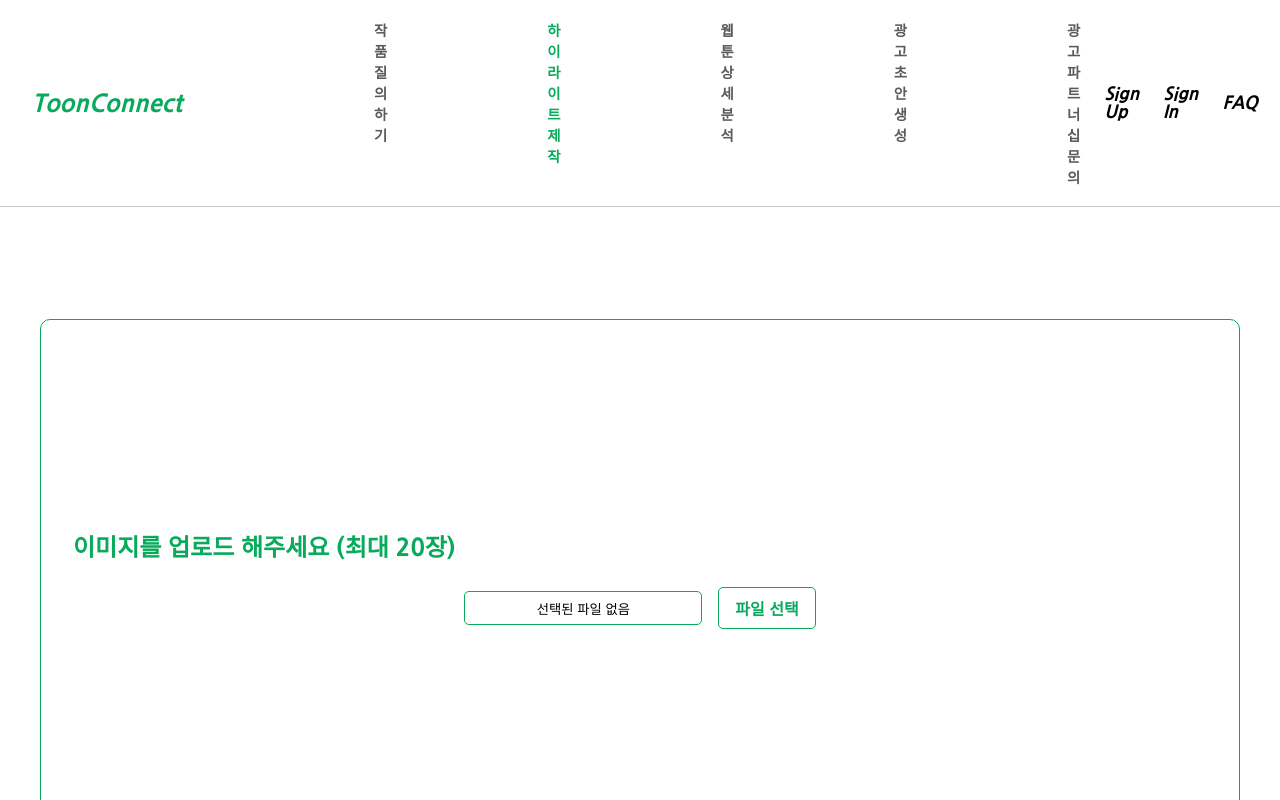
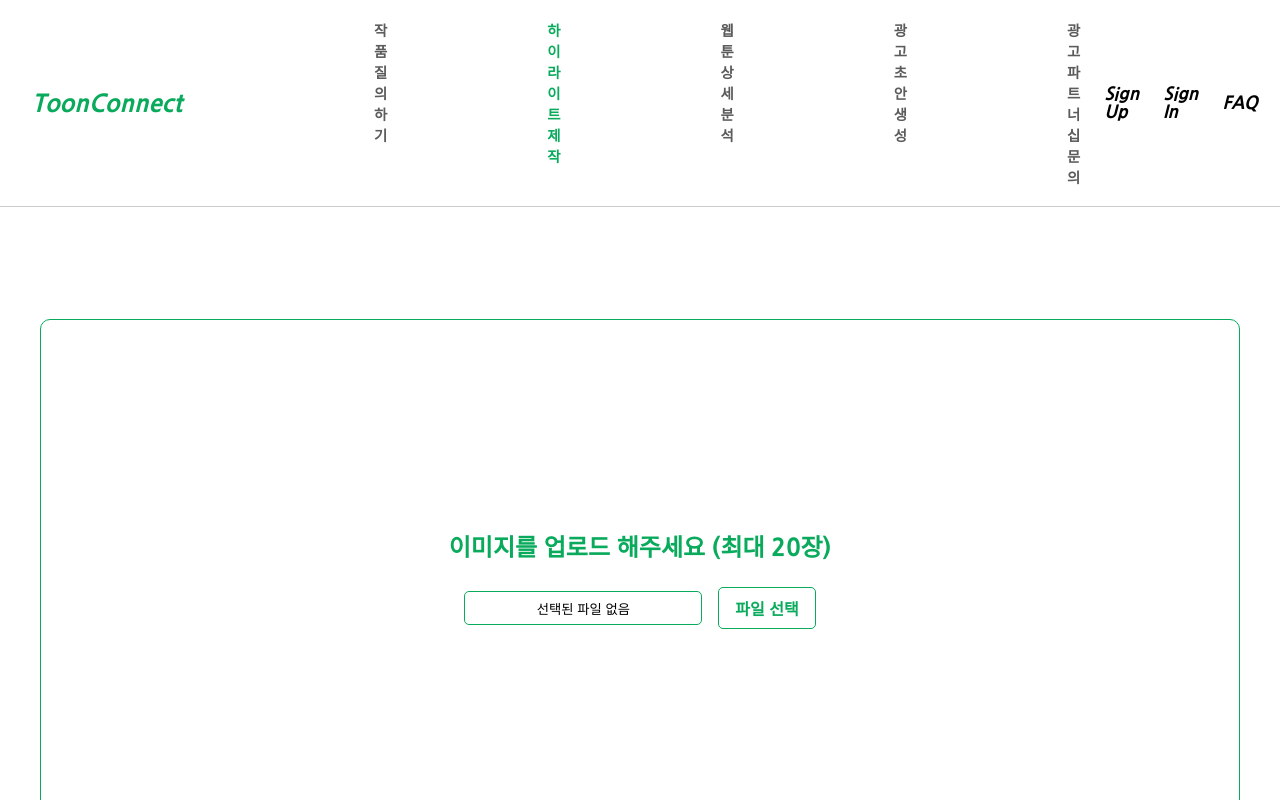
Before and after one commit to Mydefinary/big16, a React (Create React App) app in the folder frontend/: page / in a window 1280 px wide. Shown: the top 800 px of the page. Built offline with nearby package versions, Linux system fonts and the light colour scheme.

Commit message:
build 수정

```diff
--- a/frontend/package.json
+++ b/frontend/package.json
@@ -45,6 +45,5 @@
   },
   "devDependencies": {
     "@types/react-router-dom": "^5.3.3"
-  },
-  "homepage": "/webtoon-hl"
+  }
 }
--- a/frontend/src/App.tsx
+++ b/frontend/src/App.tsx
@@ -1,18 +1,18 @@
 import React from "react";
-import { BrowserRouter as Router, Routes, Route } from "react-router-dom";
+import { Routes, Route } from "react-router-dom";
 import UploadPage from "./pages/UploadPage";
 import ResultPage from "./pages/ResultPage";
 import Navbar from "./components/Navbar";
 
 function App() {
   return (
-    <Router>
+    <>
       <Navbar />
       <Routes>
         <Route path="/" element={<UploadPage />} />
         <Route path="/result" element={<ResultPage />} />
       </Routes>
-    </Router>
+    </>
   );
 }
 
--- a/frontend/src/index.tsx
+++ b/frontend/src/index.tsx
@@ -1,4 +1,4 @@
-import React from 'react';
+/*import React from 'react';
 import ReactDOM from 'react-dom/client';
 import './index.css';
 import App from './App';
@@ -11,6 +11,26 @@ root.render(
   <React.StrictMode>
     <App />
   </React.StrictMode>
+);*/
+
+import React from 'react';
+import ReactDOM from 'react-dom/client';
+import './index.css';
+import App from './App';
+import reportWebVitals from './reportWebVitals';
+import { HashRouter } from 'react-router-dom';
+
+const root = ReactDOM.createRoot(
+  document.getElementById('root') as HTMLElement
+);
+
+root.render(
+  <React.StrictMode>
+    {/* HashRouter를 사용하면 /webtoon-hl 같은 서브패스 문제 없이 동작 */}
+    <HashRouter>
+      <App />
+    </HashRouter>
+  </React.StrictMode>
 );
 
 // If you want to start measuring performance in your app, pass a function
--- a/frontend/src/styles/UploadPage.css
+++ b/frontend/src/styles/UploadPage.css
@@ -10,6 +10,11 @@
   box-sizing: border-box;
   margin: 7rem auto;
   max-width: 1200px;
+
+  flex-direction: column;
+  justify-content: center; /* 세로 가운데 */
+  align-items: center;     /* 가로 가운데 */
+  text-align: center;      /* 텍스트 중앙 */
 }
 
 .upload-container h2 {
```
